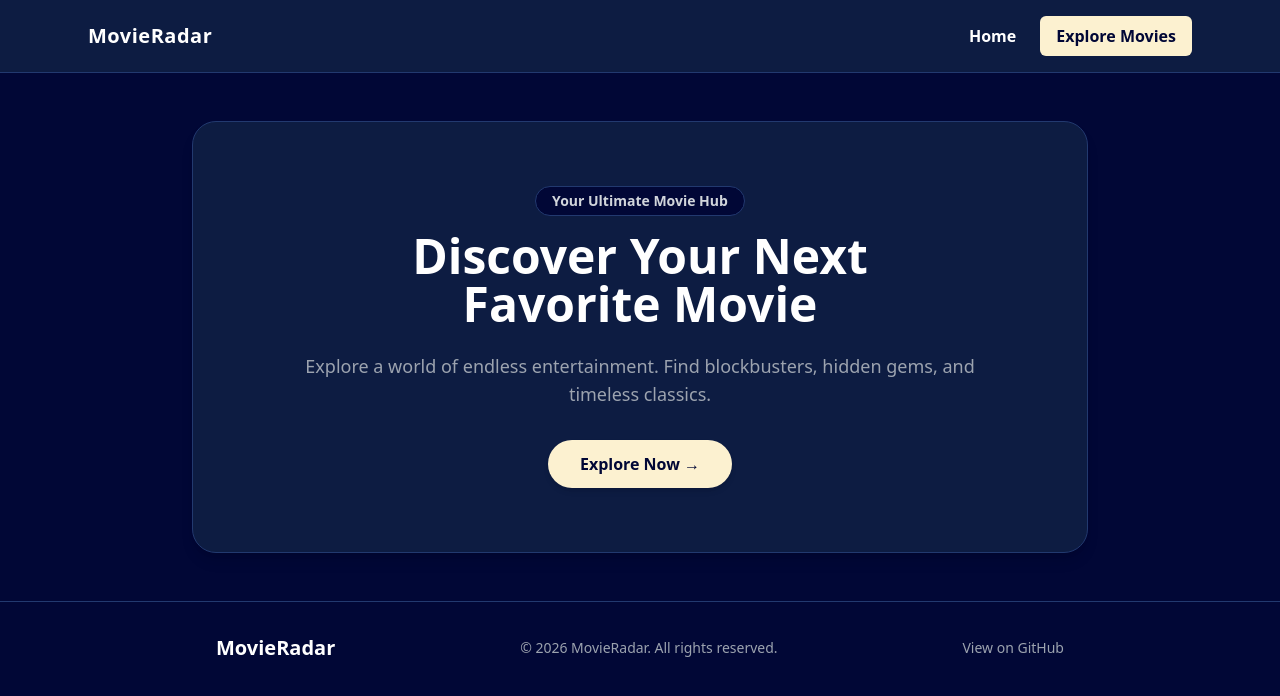
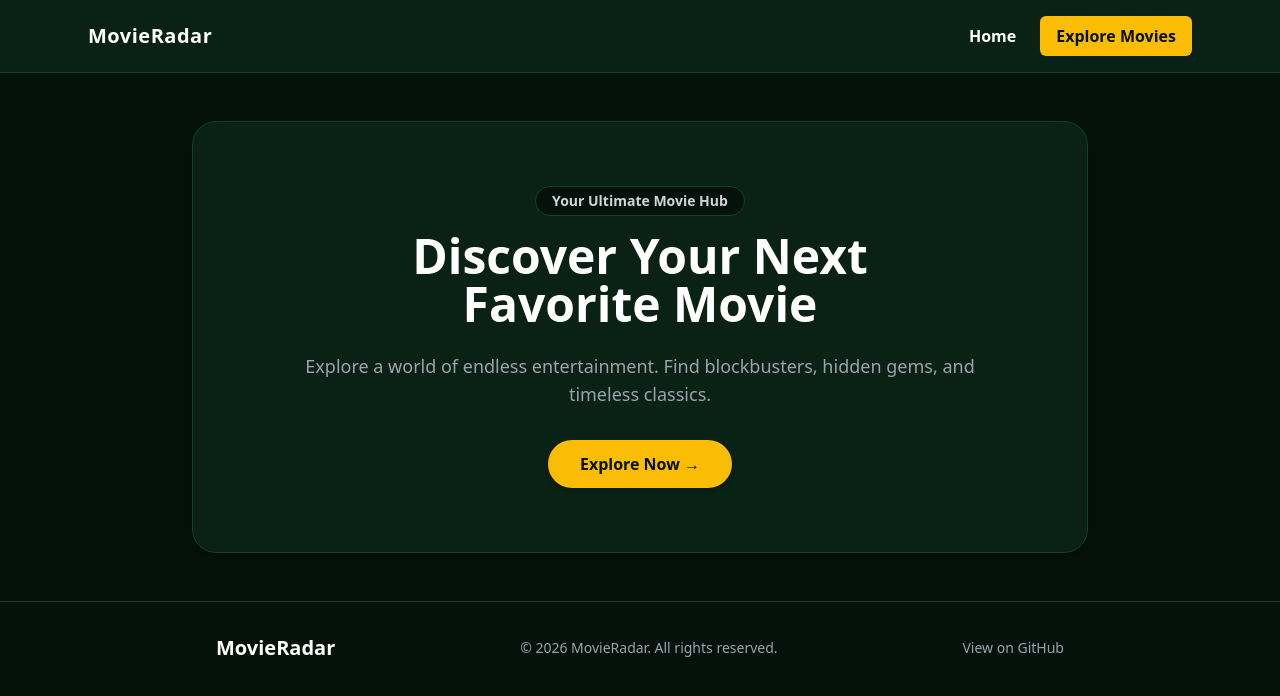
Before and after one commit to ishayanalam/MovieRadar, a React (Vite) app: page / in a window 1280 px wide. Shown: the top 696 px of the page. Built offline with nearby package versions, Linux system fonts and the light colour scheme.

Commit message:
refactor : changed the theme

```diff
--- a/src/index.css
+++ b/src/index.css
@@ -3,15 +3,15 @@
 @tailwind utilities;
 
 :root {
-  --color-background: #010736;
-  --color-surface: #0D1C42;
-  --color-border: #22396F;
-  --color-accent: #FCF1D0;
-  --color-accent-hover: #e5d8b6;
-  --color-rating: #FCF1D0;
+  --color-background: #04120b;
+  --color-surface: #0a2115;
+  --color-border: #14402a;
+  --color-accent: #fbbc04;
+  --color-accent-hover: #ffd043;
+  --color-rating: #fbbc04;
 }
 
 body {
-  background-color: #010736;
+  background-color: #04120b;
   color: #ffffff;
 }
```
